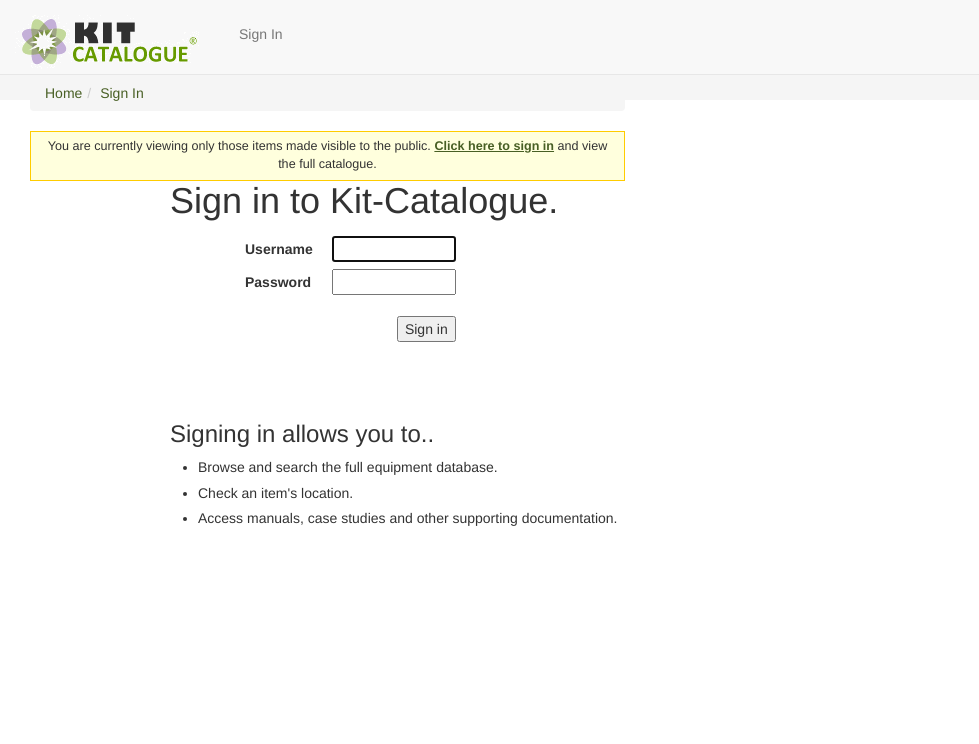
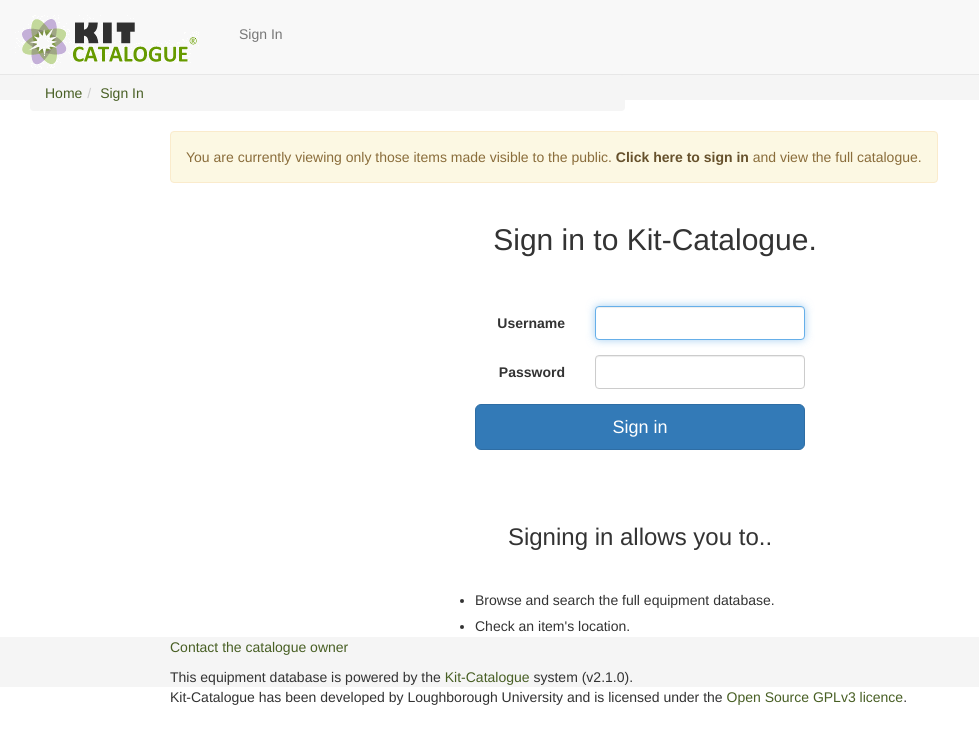
Before and after one commit to kitcatalogue/Kit-Catalogue, a PHP site: page / in a window 1280 px wide. Shown: the top 744 px of the page, without its empty margins (0-979 px from the left). Run offline with PHP 8.4, Linux system fonts and the light colour scheme; some libraries are stand-ins or nearby versions.

Commit message:
Login UI overhaul, minor changes to main layout.

```diff
--- a/app/config.php
+++ b/app/config.php
@@ -305,7 +305,7 @@
 // HTML message to show for the sign-in prompt.
 // If you include the text  [[SIGNIN_URL]]  it will be replaced with the signin URL automatically.
 // E.g.  '<a href="[[SIGNIN_URL]]">click here to login</a>' will give a working link to the signin page.
-$config['layout.signin_prompt'] = 'You are currently viewing only those items made visible to the public. <a href="[[SIGNIN_URL]]" style="font-weight: bold;">Click here to sign in</a> and view the full catalogue.';
+$config['layout.signin_prompt'] = 'You are currently viewing only those items made visible to the public. <a href="[[SIGNIN_URL]]" class="alert-link">Click here to sign in</a> and view the full catalogue.';
 
 
 
--- a/app/layouts/kitcatalogue.phtml
+++ b/app/layouts/kitcatalogue.phtml
@@ -37,7 +37,6 @@
         margin: auto;
     }
 }
-///////////////////////////pasted:
 
 /* Sticky footer styles
 -------------------------------------------------- */
@@ -47,14 +46,14 @@
 }
 body {
   /* Margin bottom by footer height */
-  margin-bottom: 60px;
+  margin-bottom: 50px;
 }
 .footer {
-  position: absolute !important;
-  bottom: 0 !important;
-  width: 100% !important;
+  position: absolute;
+  bottom: 0;
+  width: 100%;
   /* Set the fixed height of the footer here */
-  height: 60px;
+  height: 50px;
   background-color: #f5f5f5;
 }
 code {
@@ -210,17 +209,7 @@
 				<?php $this->renderBreadcrumbs();?>
 			</ol>
 			<?php
-		}
-
-		if ( ($user->isAnonymous()) && (true === $this->model('layout.signin_prompt_enabled')) ){
-			$signin_prompt = str_replace('[[SIGNIN_URL]]', $this->router()->makeAbsoluteUri('/signin/'), $this->model('layout.signin_prompt'));
-			?>
-			<p class="signin_warning">
-				<?php echo $signin_prompt; ?>
-			</p>
-			<?php
-		}
-		?>
+		}    ?>
 
 	</div>
   <?php
@@ -258,6 +247,8 @@
 		<?php
 	}
 	?>
+
+
   </div>
 
 
@@ -266,7 +257,18 @@
 
 
 
+<div class="container">
+<?php
+		if ( ($user->isAnonymous()) && (true === $this->model('layout.signin_prompt_enabled')) ){
+			$signin_prompt = str_replace('[[SIGNIN_URL]]', $this->router()->makeAbsoluteUri('/signin/'), $this->model('layout.signin_prompt'));
+			?>
+      <div class="alert alert-warning pull-left" role="alert"><?php echo $signin_prompt; ?></div>
+			<?php
+		}
+		?>
+</div>
  <div class="container vertical-center" id="main">
+
 	<?php
 	$this->renderFeedback();
 
@@ -283,6 +285,18 @@
     	</div>
       </div>
 
+ <footer class="footer">
+   <div class="container">
 
+		<?php $this->renderSection('layout.footer'); ?>
+
+		<p><a class="link" href="mailto:<?php $this->out($this->model('app.email')); ?>">Contact the catalogue owner</a></p>
+
+		<?php $this->renderView('snippets_licenceinfo', ''); ?>
+
+		<p>This equipment database is powered by the <a href="http://www.kit-catalogue.com/">Kit-Catalogue</a> system (v<?php $this->out($this->model('app.version')); ?>).<br />
+		Kit-Catalogue has been developed by Loughborough University and is licensed under the <a href="http://www.gnu.org/copyleft/gpl.html">Open Source GPLv3 licence</a>.</p>
+     </div>
+    </footer>
 </body>
 </html>
--- a/app/views/atoz/index.phtml
+++ b/app/views/atoz/index.phtml
@@ -13,10 +13,10 @@
 	$editlink = '';
 }
 ?>
-
+<div class="page-header">
 <h2>Manufacturer A-Z</h2>
 <p class="note">Equipment and facilities are available for manufacturers starting with the following letters.</p>
-
+</div>
 
 <ul id="atoz" class="cf">
 	<?php
--- a/app/views/building/all.phtml
+++ b/app/views/building/all.phtml
@@ -4,9 +4,9 @@
 $lang = $this->model('lang');
 
 ?>
-
+<div class="page-header">
 <h2><?php $this->out($lang['building.label.plural']); ?></h2>
-
+</div>
 <?php
 if ($this->buildings->count()==0) {
 	if ($this->model('user')->isAnonymous()) {
--- a/app/views/category/all.phtml
+++ b/app/views/category/all.phtml
@@ -4,9 +4,9 @@
 $lang = $this->model('lang');
 
 ?>
-
+<div class="page-header">
 <h2><?php $this->out($lang['cat.label.plural']); ?></h2>
-
+</div>
 <?php
 if ($this->categories->count()==0) {
 	if ($this->model('user')->isAnonymous()) {
--- a/app/views/home/index.phtml
+++ b/app/views/home/index.phtml
@@ -4,16 +4,18 @@
 $lang = $this->model('lang');
 
 ?>
+<div class="page-header">
 <h1><?php $this->out($this->model('app.title')); ?></h1>
 
 <?php
 if (!Ecl::isEmpty($this->model('app.intro'))) {
 	?>
 	<p class="note" style="font-size: 1.1em;"><?php echo $this->model('app.intro'); ?></p>
-	<?php
+
+<?php
 }
 ?>
-
+</div>
 <ul id="homepage-list" class="cf">
 	<li id="browse-categories">
 		<h2><a href="<?php echo $this->router()->makeAbsoluteUri("/{$lang['cat.route']}/"); ?>">Browse by <?php $this->out($lang['cat.label']); ?></a></h2>
--- a/app/views/ou/all.phtml
+++ b/app/views/ou/all.phtml
@@ -4,9 +4,9 @@
 $lang = $this->model('lang');
 
 ?>
-
+<div class="page-header">
 <h2><?php $this->out($lang['ou.label.plural']); ?></h2>
-
+</div>
 <?php
 $organisational_units = $this->model('organisationalunitstore')->findTree();
 
@@ -20,7 +20,7 @@
 
 
 
-<p>The following is a list of all the <?php echo strtolower($lang['ou.label.plural']); ?> used in this catalogue.</p>
+<p class="note">The following is a list of all the <?php echo strtolower($lang['ou.label.plural']); ?> used in this catalogue.</p>
 
 <div id="tree">
 	<?php
--- a/app/views/signin/index.phtml
+++ b/app/views/signin/index.phtml
@@ -45,29 +45,36 @@
 
 
 ?>
-
-<h1>Sign in to <?php $this->out($this->model('app.title')); ?>.</h1>
+<div class="container" style="text-align: center; margin-bottom: 40px;">
+<h2>Sign in to <?php $this->out($this->model('app.title')); ?>.</h2>
+</div>
 <?php
 $use_https = $this->model('app.use_https') ? true : false ;
 ?>
 <form action="<?php echo $this->router()->makeAbsoluteUri('/signin/check/', $use_https); ?>" method="post" id="signonform">
 
-<div style="float: left;">
-	<table class="form" style="margin-left: 5em;">
-	<tr>
-		<th><?php Ecl_Helper_Html::formLabel('username', 'Username'); ?></th>
-		<td><?php Ecl_Helper_Html::formInput('username', '12', '50'); ?></td>
-	</tr>
-	<tr>
-		<th><?php Ecl_Helper_Html::formLabel('password', 'Password'); ?></th>
-		<td><?php Ecl_Helper_Html::formPassword('password', '12', '50'); ?></td>
-	</tr>
-	<tr>
-		<td colspan="2" style="padding-top: 1em; text-align: right;">
-			<?php Ecl_Helper_Html::formSubmit('signin', 'Sign in'); ?>
-		</td>
-	</tr>
-	</table>
+<div class="form-horizontal" style="max-width: 330px; margin: 0 auto;">
+
+   <div class="form-group">
+     <?php Ecl_Helper_Html::formLabel('username', 'Username', array('class' => "col-sm-4 control-label")); ?>
+    <div class="col-sm-8">
+      <?php Ecl_Helper_Html::formInput('username', '12', '50','', array('class'=>'form-control')); ?>
+
+    </div>
+  </div>
+  <div class="form-group">
+    <?php Ecl_Helper_Html::formLabel('password', 'Password', array('class' => "col-sm-4 control-label")); ?>
+    <div class="col-sm-8">
+      <?php Ecl_Helper_Html::formPassword('password', '12', '50','', array('class'=>'form-control')); ?>
+
+    </div>
+  </div>
+
+
+	    <div class="button_bar">
+        <?php Ecl_Helper_Html::formSubmit('signin', 'Sign in', array('class' => "btn btn-lg btn-primary btn-block")); ?>
+     </div>
+
 </div>
 
 <?php
@@ -81,15 +88,12 @@
 }
 ?>
 
-<div style="clear: both;"></div>
-
 </form>
-
 <br />
 <br />
 
-<h3>Signing in allows you to..</h3>
-<ul style="margin-left: 2em; list-style: disc;">
+<h3 style="text-align: center; margin-bottom: 40px;">Signing in allows you to..</h3>
+<ul style="margin: 0 auto; max-width: 330px; list-style: disc;">
 	<li>Browse and search the full equipment database.</li>
 	<li>Check an item's location.</li>
 	<li>Access manuals, case studies and other supporting documentation.</li>
```
Also changed, not shown: app/modules/admin/views/items/edit.phtml (+11 -11 lines).
